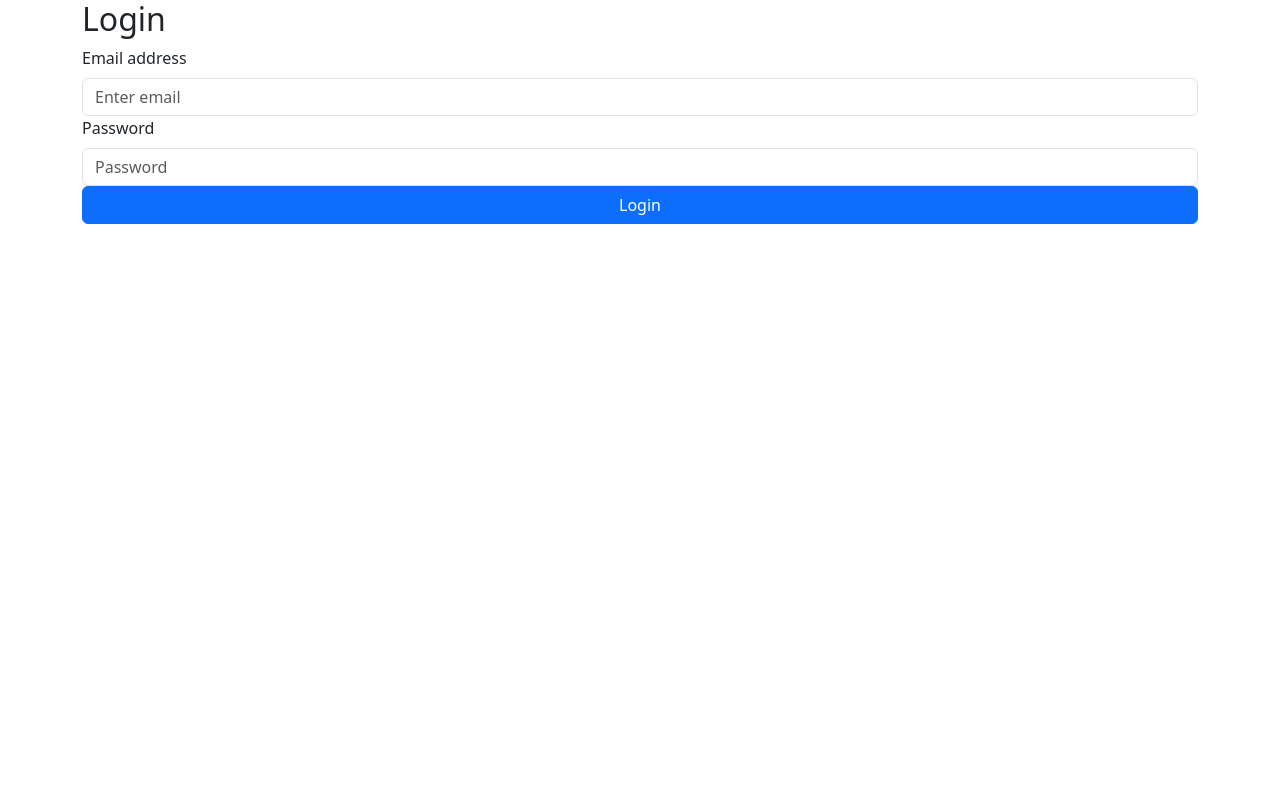
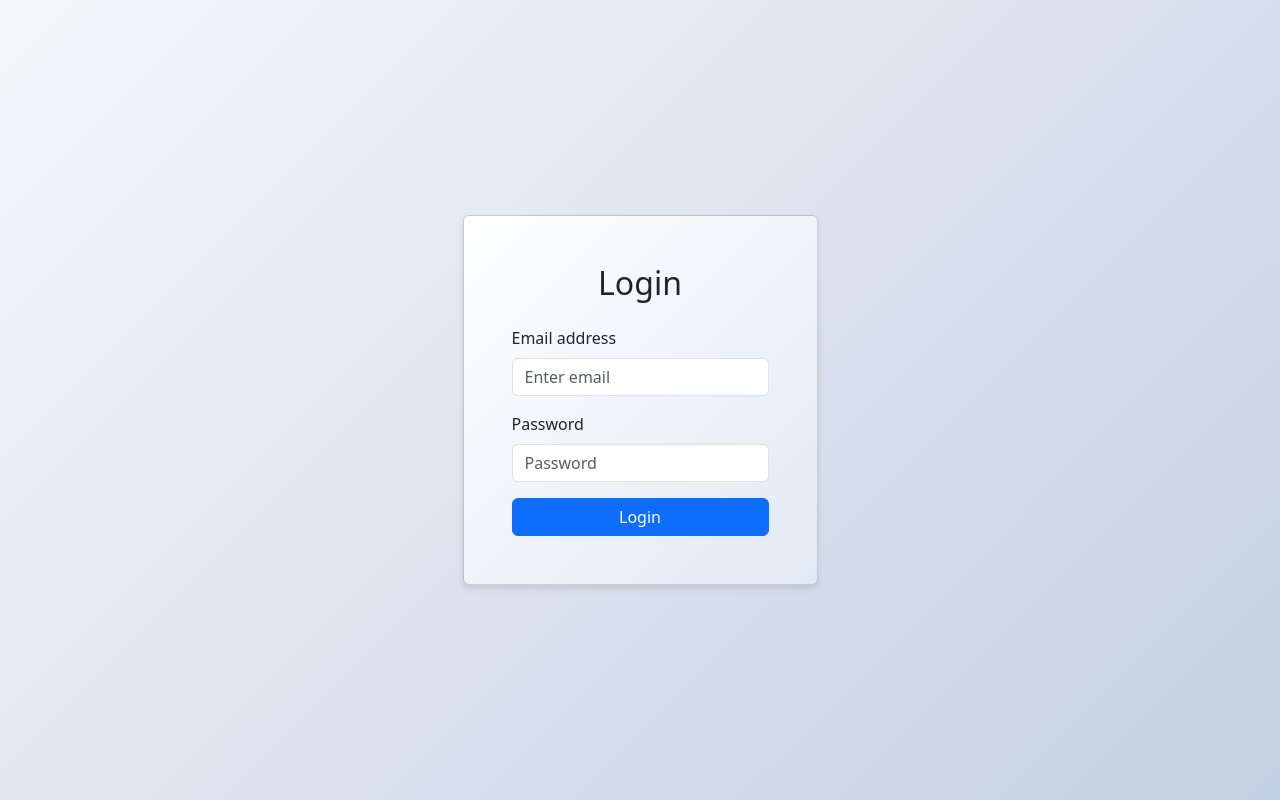
Before and after one commit to Dhruvi45/product-analytics-dashboard, a React (Create React App) app in the folder client/: page /login in a window 1280 px wide. Built offline with nearby package versions, Linux system fonts and the light colour scheme.

Commit message:
update login design

```diff
--- a/client/src/component/Login.tsx
+++ b/client/src/component/Login.tsx
@@ -1,8 +1,8 @@
 import React from 'react';
 import { useForm } from 'react-hook-form';
 import { useNavigate } from 'react-router-dom';
-import { Container, Form, Button } from 'react-bootstrap';
-
+import { Container, Form, Button, Row, Col, Card } from 'react-bootstrap';
+import '../css/auth.css'
 interface LoginFormInputs {
   email: string;
   password: string;
@@ -25,19 +25,27 @@ const Login: React.FC = () => {
   };
 
   return (
-    <Container>
-      <h2>Login</h2>
+    <Container className="custom-container">
+      <Row className="justify-content-center align-items-center" style={{ minHeight: '100vh' }}>
+        <Col xs={12}>
+          <Card className="custom-card">
+            <Card.Body>
+              <h2 className="text-center mb-4">Login</h2>
               <Form onSubmit={handleSubmit(onSubmit)}>
-        <Form.Group>
+                <Form.Group className='mb-3'>
                   <Form.Label>Email address</Form.Label>
                   <Form.Control type="email" placeholder="Enter email" {...register('email', { required: true })} />
                 </Form.Group>
-        <Form.Group>
+                <Form.Group className='mb-3'>
                   <Form.Label>Password</Form.Label>
                   <Form.Control type="password" placeholder="Password" {...register('password', { required: true })} />
                 </Form.Group>
-        <Button variant="primary" type="submit">Login</Button>
+                <Button variant="primary" type="submit" className="w-100">Login</Button>
               </Form>
+            </Card.Body>
+          </Card>
+        </Col>
+      </Row>
     </Container>
   );
 };
--- /dev/null
+++ b/client/src/css/auth.css
@@ -0,0 +1,22 @@
+body {
+    background: linear-gradient(135deg, #f5f7fa 0%, #c3cfe2 100%);
+    min-height: 100vh;
+    display: flex;
+    justify-content: center;
+    align-items: center;
+    margin: 0;
+  }
+
+  .custom-card {
+    background: linear-gradient(135deg, #ffffff 0%, #e1e9f4 100%);
+    border: none;
+    border-radius: 15px;
+    box-shadow: 0 4px 6px rgba(0, 0, 0, 0.1);
+    padding: 2rem;
+    width: 100%;
+    max-width: 400px;
+  }
+
+  .custom-container {
+    max-width: 400px;
+  }
```
Lines whose indentation alone changed are shown as unchanged.
